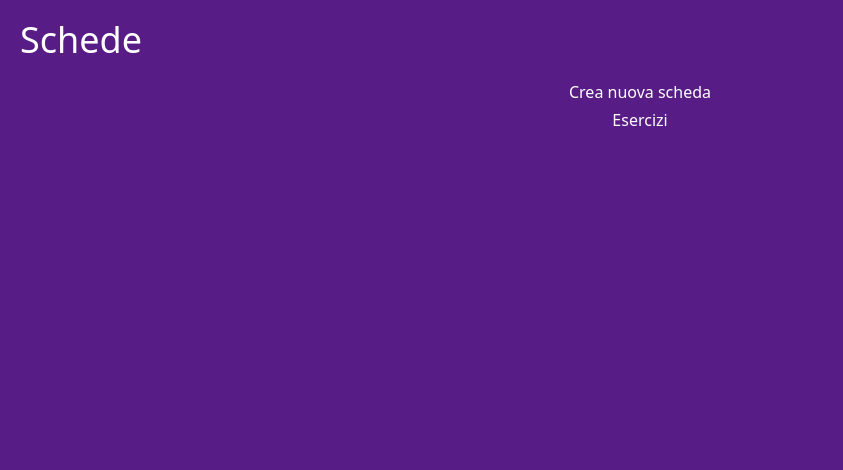
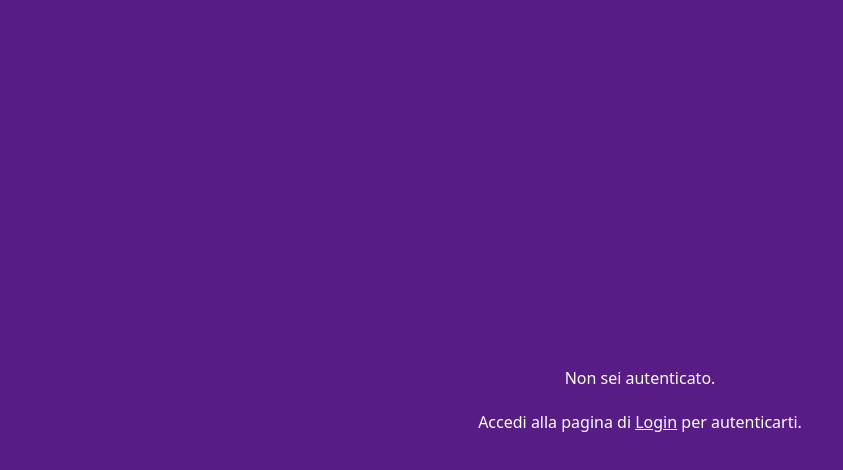
Before and after one commit to mitchan/gym-tracker-next, a Next.js app: page / in a window 1280 px wide. Shown: the top 470 px of the page, without its empty margins (0-843 px from the left). Built offline with nearby package versions, Linux system fonts and the light colour scheme; no server answers.

Commit message:
feat: check user in layout

```diff
--- a/app/(app)/layout.tsx
+++ b/app/(app)/layout.tsx
@@ -1,12 +1,37 @@
 import { ReactNode } from 'react';
 import '../globals.css';
+import { cookies } from 'next/headers';
+import { getUserFromCookie } from '../../lib/auth';
+import Link from 'next/link';
 
-export default function AuthRootLayout({ children }: { children: ReactNode }) {
+async function getUser() {
+    return getUserFromCookie(cookies());
+}
+
+const baseClasses = 'w-full h-full bg-purple-900 text-white';
+
+export default async function AuthRootLayout({ children }: { children: ReactNode }) {
+    const user = await getUser();
+
     return (
         <html lang="en">
             <head />
             <body className="h-screen w-screen">
-                <div className="w-full h-full bg-purple-900 text-white p-5">{children}</div>
+                {user ? (
+                    <div className={`${baseClasses} p-5`}>{children}</div>
+                ) : (
+                    <div className={`${baseClasses} flex flex-col items-center justify-center gap-5`}>
+                        <p>Non sei autenticato.</p>
+
+                        <p>
+                            Accedi alla pagina di{' '}
+                            <Link href="/login" className="underline">
+                                Login
+                            </Link>{' '}
+                            per autenticarti.
+                        </p>
+                    </div>
+                )}
             </body>
         </html>
     );
```
